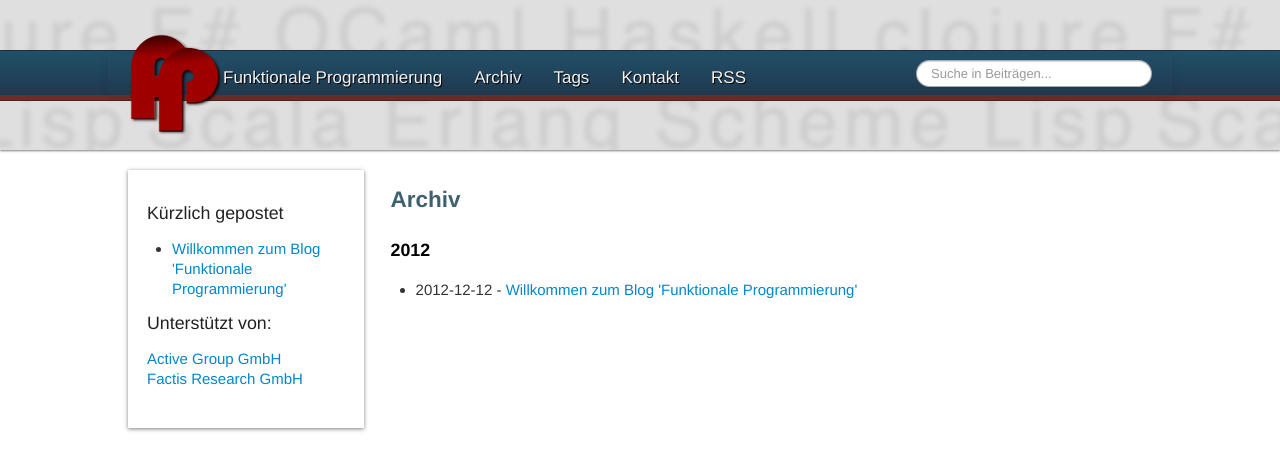
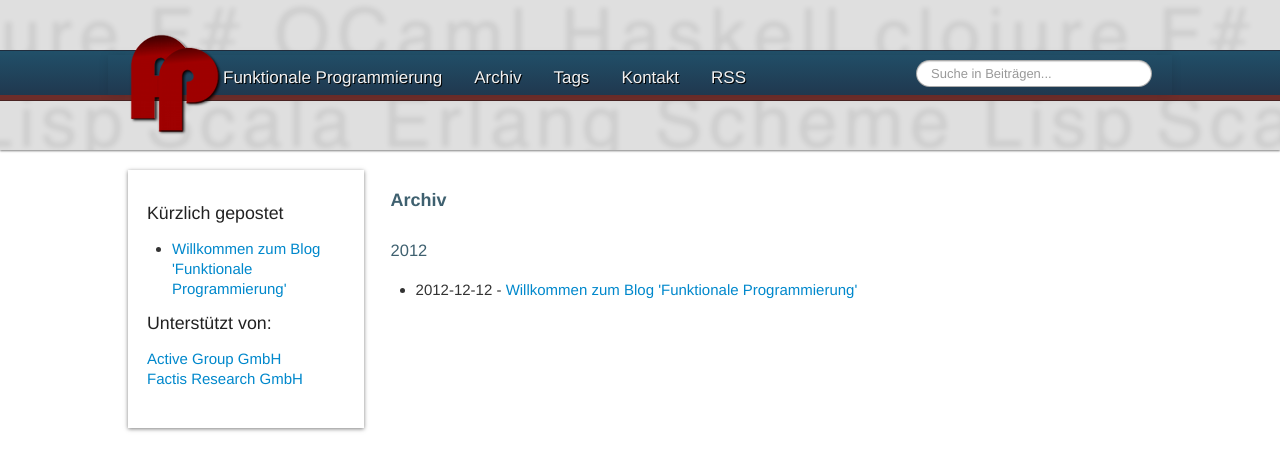
Before and after one commit to funktionale-programmierung/funktionale-programmierung.github.com, a Jekyll site: the page built from archive.html, in a window 1280 px wide. Shown: the top 471 px of the page. Built offline with Jekyll 4.4.1, drawn with Linux system fonts in a browser that asks for light colours; some web fonts are replaced.

Commit message:
colors and font sizes for headers

```diff
--- a/css/main.css
+++ b/css/main.css
@@ -25,9 +25,13 @@ p + p {
 }
 
 h1 {
-    font-size:1.5em;
+    font-size:1.2em;
     color: #3e606f;
     font-weight:bold;
+}
+
+h1 a {
+    color: #3e606f;
 }
 
 h2 {
@@ -37,7 +41,7 @@ h2 {
     font-weight:normal;
 }
 
-h3 { font-size:1.1875em; color:#000000; font-weight:bold; }
+h3 { font-size:1.10em; color:#3e606f; font-weight:normal; }
 
 h4 { font-size:1em; color:#94152a; font-weight:bold; }
 
@@ -232,6 +236,10 @@ hr.post-divider {
 	font-size: 0.8em;
 }
 
+.post-share li {
+    width: 100px;
+}
+
 .author-info {
     height: 100px;
     margin-top: 20px;
```
